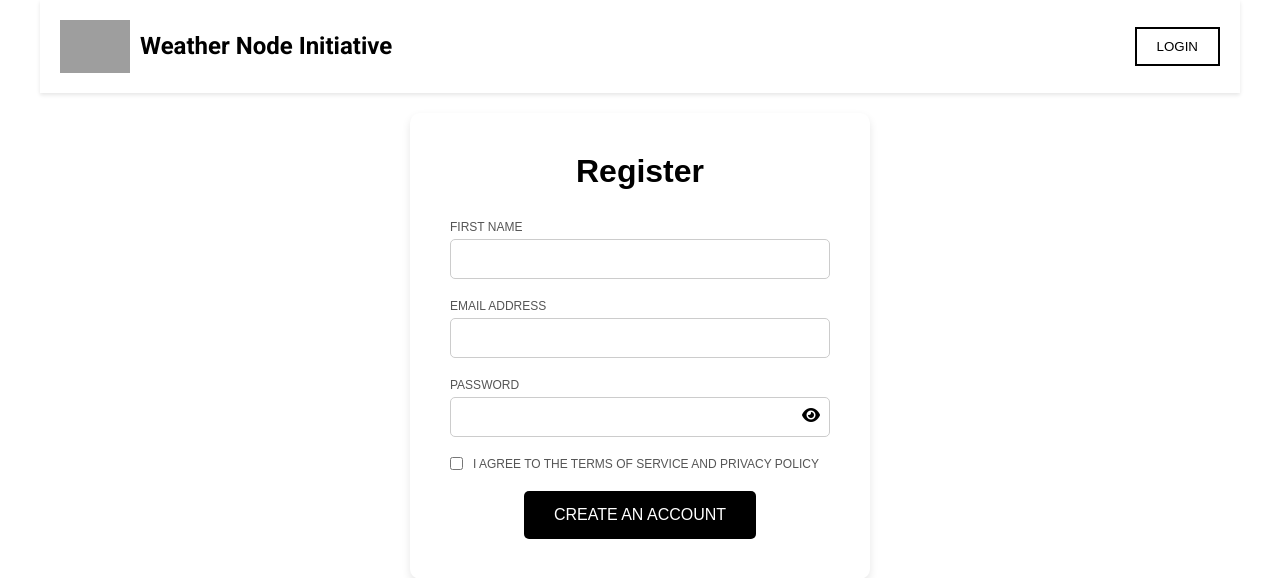
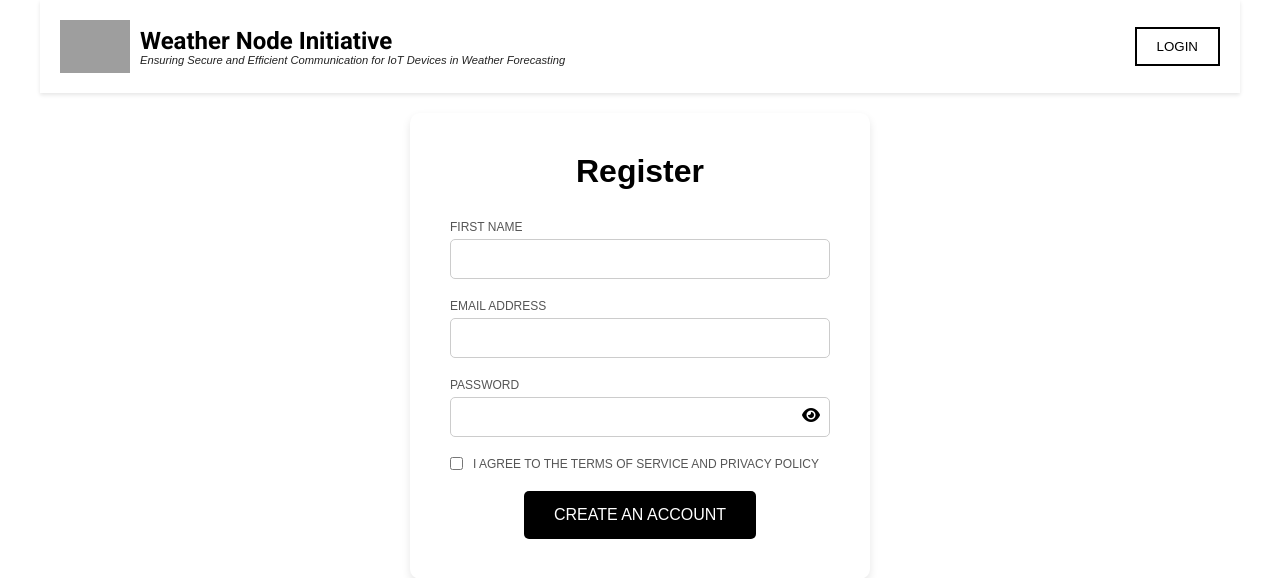
Before and after one commit to MajikJoker/Weather-Node-Initiative, a Flask app: page /register in a window 1280 px wide. Shown: the top 578 px of the page. Run offline with Flask 2, Linux system fonts and the light colour scheme; grey boxes are pictures that could not be loaded.

Commit message:
adding slogan

```diff
--- a/templates/loggedhome.html
+++ b/templates/loggedhome.html
@@ -11,6 +11,11 @@
     <div class="top-bar">
         <nav>
             <img src="{{ url_for('static', filename='/sitepic/logo.png') }}" class="logo">
+            <div class="title-and-slogan">
+                <span>Weather Node Initiative</span>
+                <div class="slogan">Ensuring Secure and Efficient Communication for IoT Devices in Weather
+                    Forecasting</div>
+            </div>
             <ul>
                 <li><a href="#">Home</a></li>
                 <li><a href="#">Features</a></li>
--- a/templates/login.html
+++ b/templates/login.html
@@ -15,7 +15,11 @@
         <div class="header">
             <a href="{{ url_for('home') }}" class="logoName">
                 <img src="{{ url_for('static', filename='/sitepic/logo.png') }}" alt="Logo">
-                <span>Weather Node Initiative</span>
+                <div class="title-and-slogan">
+                    <span>Weather Node Initiative</span>
+                    <div class="slogan">Ensuring Secure and Efficient Communication for IoT Devices in Weather
+                        Forecasting</div>
+                </div>
             </a>
             <a href="{{ url_for('register') }}"><button class="register-btn">Register</button></a>
         </div>
--- a/templates/register.html
+++ b/templates/register.html
@@ -15,7 +15,11 @@
         <div class="header">
             <a href="{{ url_for('home') }}" class="logoName">
                 <img src="{{ url_for('static', filename='/sitepic/logo.png') }}" alt="Logo">
-                <span>Weather Node Initiative</span>
+                <div class="title-and-slogan">
+                    <span>Weather Node Initiative</span>
+                    <div class="slogan">Ensuring Secure and Efficient Communication for IoT Devices in Weather
+                        Forecasting</div>
+                </div>
             </a>
             <a href="{{ url_for('login') }}"><button class="login-btn">LOGIN</button></a>
         </div>
```
